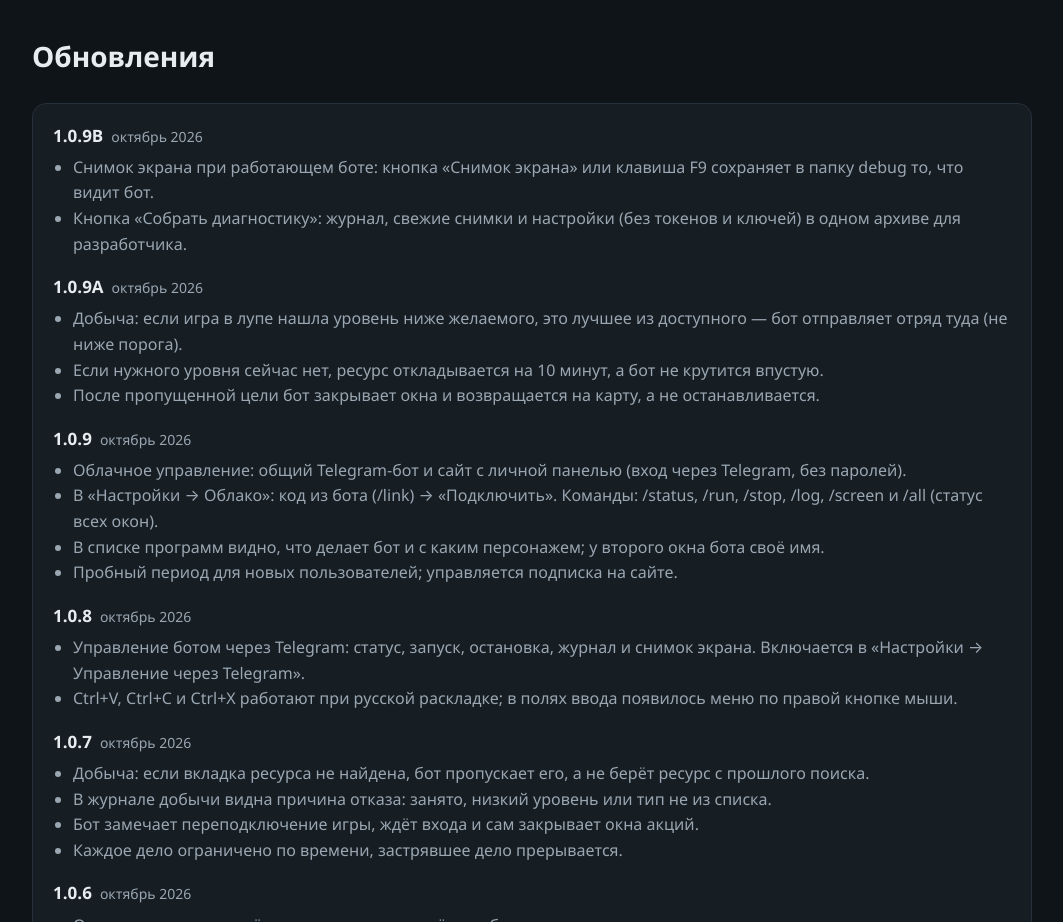
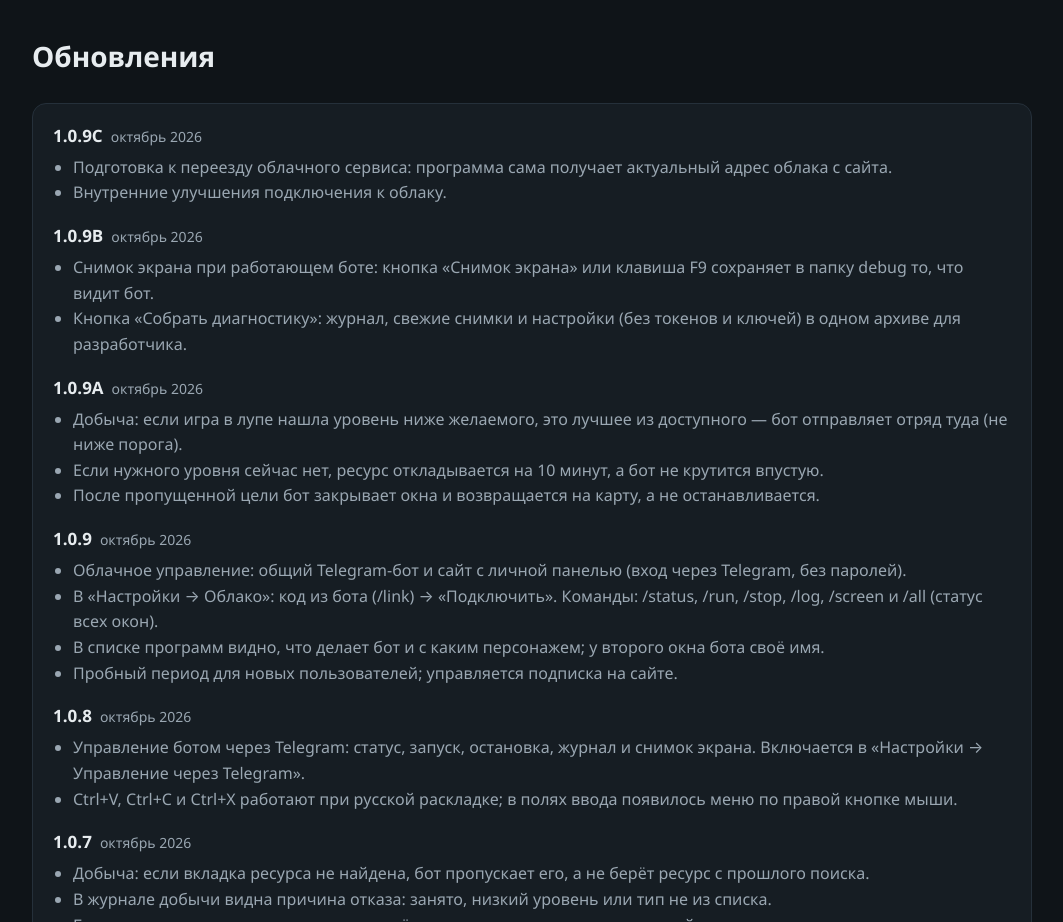
Before and after one commit to yakovshahiev-art/valhalla-helper, a plain HTML site: page index.html in a window 1280 px wide. Shown: the part 2520-3442 px from the top of the page, without its empty margins (108-1171 px from the left). Drawn offline with Linux system fonts and the light colour scheme.

Commit message:
Release 1.0.9C: index.html

```diff
--- a/index.html
+++ b/index.html
@@ -94,7 +94,7 @@
         <svg width="20" height="20" viewBox="0 0 24 24" aria-hidden="true"><path d="M21.5 4.2 2.9 11.4c-1 .4-1 1.6.1 1.9l4.6 1.4 1.8 5.5c.2.7 1.1.9 1.6.4l2.6-2.4 4.8 3.5c.6.4 1.4.1 1.6-.6L23 5.4c.2-.9-.7-1.6-1.5-1.2zM9.6 14.4l-.4 3.6-1.3-4 9.6-6.1z" fill="#2aabee"/></svg>
         Группа в Telegram
       </a>
-      <div class="meta">Версия <b id="ver">1.0.9B</b> · Windows 10/11 · ~480 МБ · бесплатно</div>
+      <div class="meta">Версия <b id="ver">1.0.9C</b> · Windows 10/11 · ~480 МБ · бесплатно</div>
     </div>
   </div>
 
@@ -156,7 +156,12 @@
     <div class="wrap">
       <h2>Обновления</h2>
       <div class="log" id="notes">
-        <h3>1.0.9B<span class="date">октябрь 2026</span></h3>
+        <h3>1.0.9C<span class="date">октябрь 2026</span></h3>
+        <ul>
+          <li>Подготовка к переезду облачного сервиса: программа сама получает актуальный адрес облака с сайта.</li>
+          <li>Внутренние улучшения подключения к облаку.</li>
+        </ul>
+        <h3 style="margin-top:16px">1.0.9B<span class="date">октябрь 2026</span></h3>
         <ul>
           <li>Снимок экрана при работающем боте: кнопка «Снимок экрана» или клавиша F9 сохраняет в папку debug то, что видит бот.</li>
           <li>Кнопка «Собрать диагностику»: журнал, свежие снимки и настройки (без токенов и ключей) в одном архиве для разработчика.</li>
```
